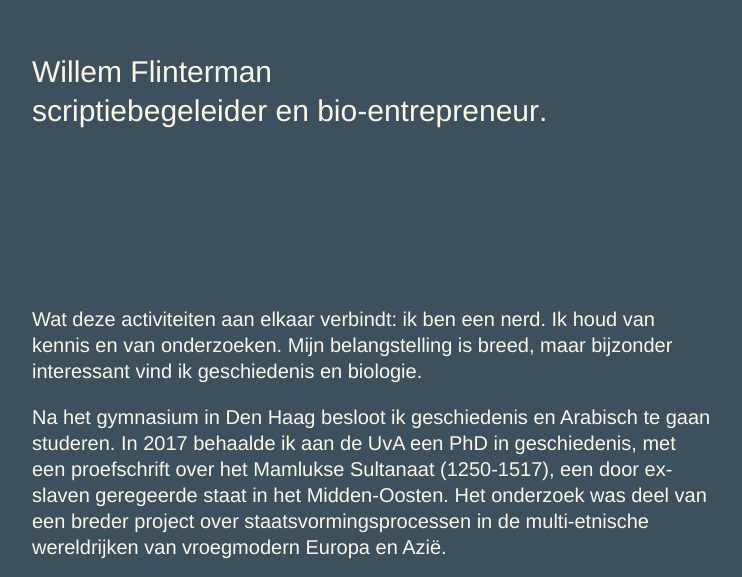
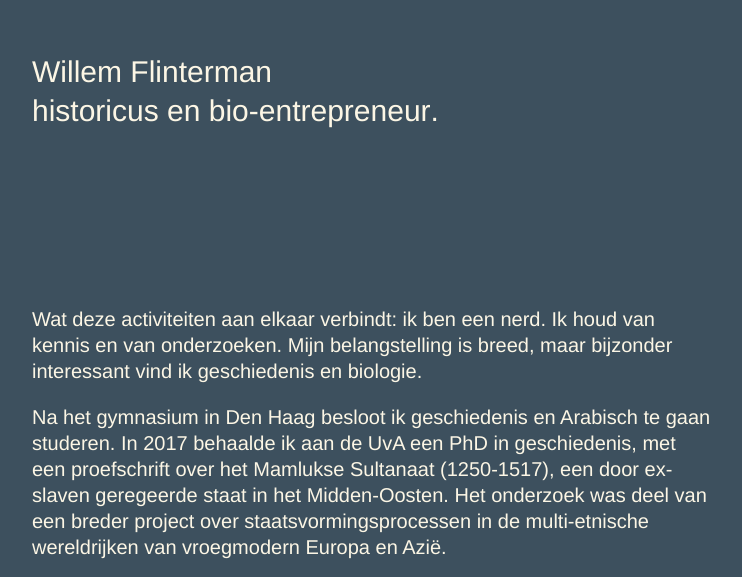
Before and after one commit to WillemFlinterman/willemflinterman.com, a plain HTML site: page index.html in a window 1280 px wide. Shown: the part 174-751 px from the top of the page, without its empty margins (268-1010 px from the left). Drawn offline with Linux system fonts and the light colour scheme.

Commit message:
Update index.html

```diff
--- a/index.html
+++ b/index.html
@@ -12,7 +12,7 @@
 <body>
   <div id="container">
     <div id="head">
-      <p>Willem Flinterman<Br><a href="https://www.topscriptie.nl/begeleider/willem-flintermann/" target="_blank">scriptiebegeleider</a> en <a href="https://www.soylentblue.eu/" target="_blank">bio-entrepreneur</a>.</p>
+      <p>Willem Flinterman<Br><a href="https://www.topscriptie.nl/begeleider/willem-flintermann/" target="_blank">historicus</a> en <a href="https://www.soylentblue.eu/" target="_blank">bio-entrepreneur</a>.</p>
     </div>
 
     <div id="meer">
```
